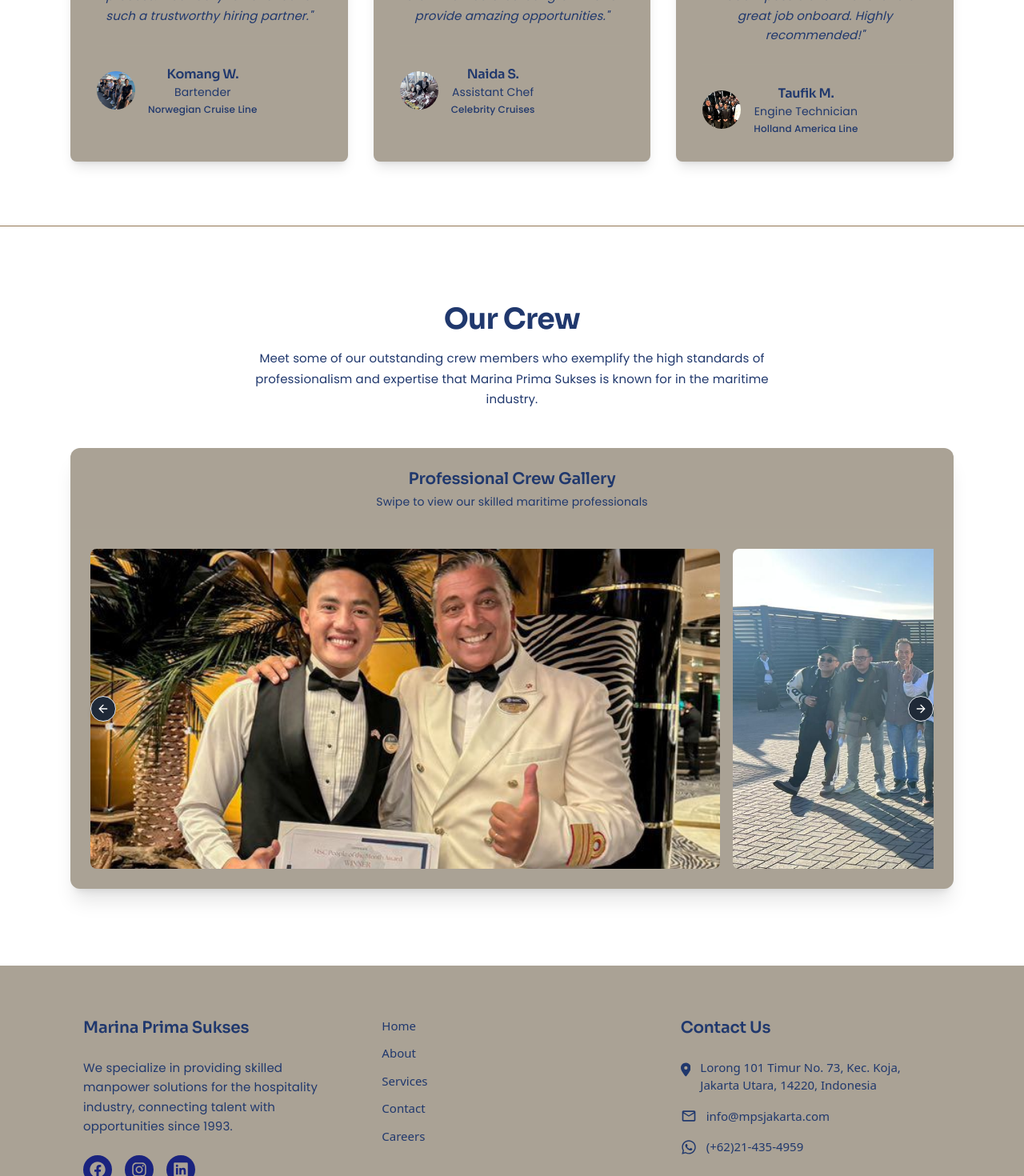
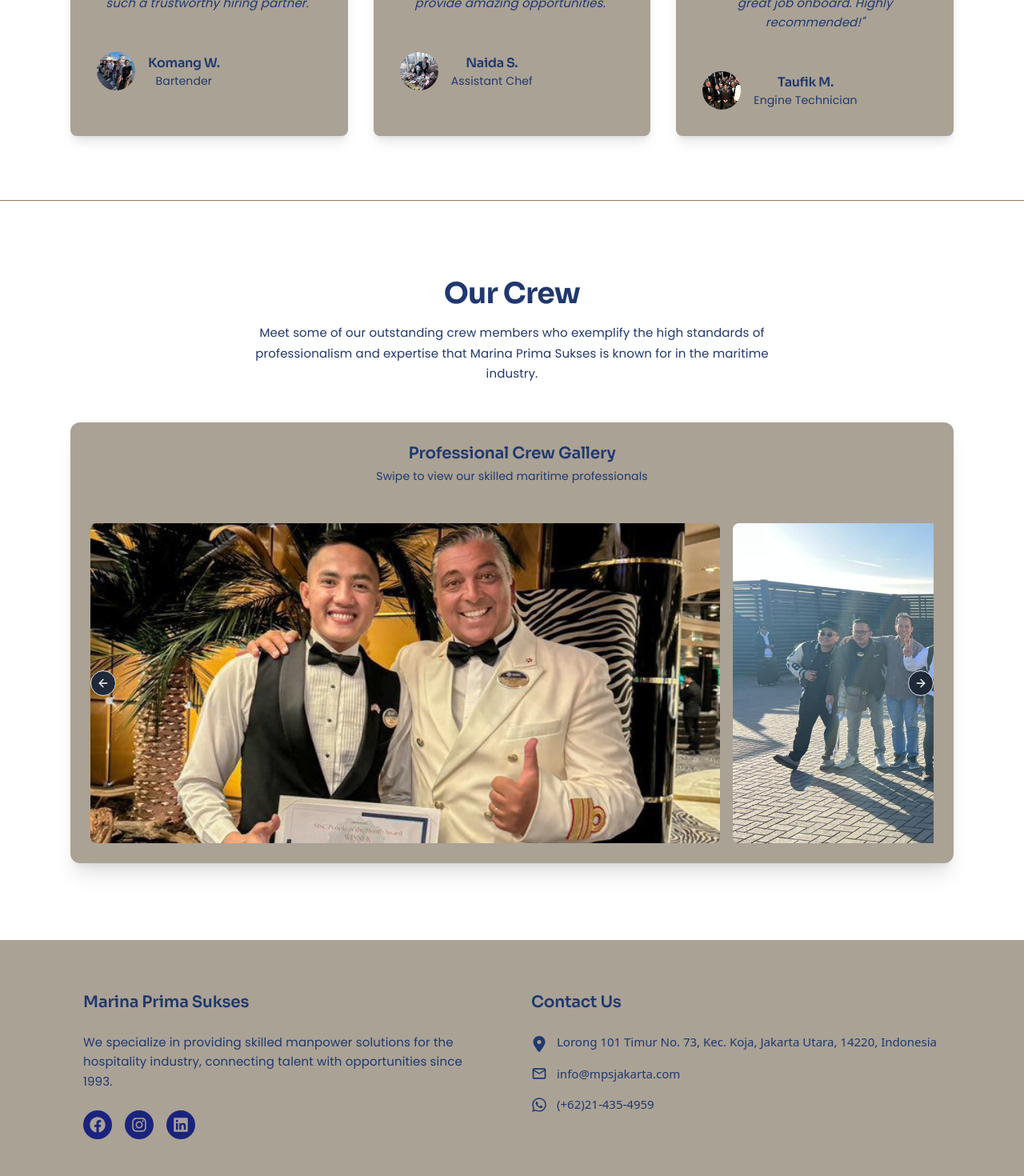
Before and after one commit to jonfry1175/ccc, a Next.js app: page /apply-now in a window 1280 px wide. Shown: the part 1160-2630 px from the top of the page at 80% size. Built offline with nearby package versions, Linux system fonts and the light colour scheme.

Commit message:
feat:fix revisi client 7

```diff
--- a/src/components/atoms/Footer/index.tsx
+++ b/src/components/atoms/Footer/index.tsx
@@ -17,7 +17,7 @@ export default function Footer() {
       <div className="absolute top-0 left-0 right-0 h-1 bg-gradient-to-r from-gold/20 via-gold/50 to-gold/20"></div>
 
       <div className="max-w-6xl px-6 md:px-10 mx-auto">
-        <div className="grid grid-cols-1 md:grid-cols-3 gap-12">
+        <div className="grid grid-cols-1 md:grid-cols-2 gap-12">
           {/* Company Info */}
           <div>
             <h3 className="text-xl font-semibold mb-6 text-color1">
@@ -49,42 +49,6 @@ export default function Footer() {
                 <FaLinkedin className="w-5 h-5 text-color4" />
               </Link>
             </div>
-          </div>
-
-          {/* Quick Links */}
-          <div>
-            <nav className="flex flex-col space-y-3">
-              <Link
-                href="/"
-                className="text-color1 hover:text-color1/50 transition-colors duration-300 text-[15px]"
-              >
-                Home
-              </Link>
-              <Link
-                href="/about"
-                className="text-color1 hover:text-color1/50 transition-colors duration-300 text-[15px]"
-              >
-                About
-              </Link>
-              <Link
-                href="/services"
-                className="text-color1 hover:text-color1/50 transition-colors duration-300 text-[15px]"
-              >
-                Services
-              </Link>
-              <Link
-                href="/contact"
-                className="text-color1 hover:text-color1/50 transition-colors duration-300 text-[15px]"
-              >
-                Contact
-              </Link>
-              <Link
-                href="/careers"
-                className="text-color1 hover:text-color1/50 transition-colors duration-300 text-[15px]"
-              >
-                Careers
-              </Link>
-            </nav>
           </div>
 
           {/* Contact Info */}
--- a/src/components/atoms/MarqueeImageHero/index.tsx
+++ b/src/components/atoms/MarqueeImageHero/index.tsx
@@ -31,7 +31,7 @@ export default function MarqueeImageHero() {
     <div className="relative flex px-5 w-full flex-col bg-gold items-center justify-center overflow-hidden">
       <Marquee
         pauseOnHover
-        className="[--duration:20s] pauseOnHover max-w-full md:mx-auto py-10"
+        className="[--duration:30s] pauseOnHover max-w-full md:mx-auto py-10"
       >
         {firstRow.map((review) => (
           <MarqueLogo key={review.id} {...review} />
--- a/src/components/molecules/ApplyPage/TestimonialCrew/index.tsx
+++ b/src/components/molecules/ApplyPage/TestimonialCrew/index.tsx
@@ -7,7 +7,7 @@ export default function TestimonialCrew() {
         "Thanks to Marina Prima Sukses, I was able to secure a position on a top cruise line. The process was smooth, and they guided me every step of the way, from interviews to deployment. I highly recommendthem to anyone looking for a career at sea!",
       name: " Anggi P. ",
       position: "Waiter",
-      company: "Royal Caribbean",
+
       avatar: "/images/crew/1.jpeg"
     },
     {
@@ -15,7 +15,7 @@ export default function TestimonialCrew() {
         "The staff at Marina Prima Sukses was incredibly professional, supportive and humble. They helped me with my documents, visa, and interview preparation. Now, I am working on a luxury cruise ship andloving every moment!",
       name: "Dandi E.",
       position: "Housekeeping Attendant",
-      company: "Princess Cruises",
+
       avatar: "/images/crew/2.jpeg"
     },
     {
@@ -23,7 +23,7 @@ export default function TestimonialCrew() {
         "I never imagined working on a cruise ship until I found Marina Prima Sukses. They connected me with the perfect job, and now I am traveling the world while earning a great income. Thank you for changing mylife!",
       name: "Jufri M.",
       position: "Deck Crew",
-      company: "Carnival Cruises",
+
       avatar: "/images/crew/3.jpeg"
     },
     {
@@ -31,7 +31,7 @@ export default function TestimonialCrew() {
         "Unlike other agencies, Marina Prima Sukses was 100% transparent. There were no hidden fees, and they ensured that I understood the entire process. I feel lucky to have found such a trustworthy hiring partner.",
       name: "Komang W.",
       position: "Bartender",
-      company: "Norwegian Cruise Line",
+
       avatar: "/images/crew/4.jpeg"
     },
     {
@@ -39,7 +39,7 @@ export default function TestimonialCrew() {
         "I started as a kitchen steward, and with Marina Prima Sukses' support, I have now been promoted to assistant chef! They truly care about crew members’ career growth and provide amazing opportunities.",
       name: "Naida S.",
       position: "Assistant Chef",
-      company: "Celebrity Cruises",
+
       avatar: "/images/crew/5.jpeg"
     },
     {
@@ -47,7 +47,7 @@ export default function TestimonialCrew() {
         "Choosing Marina Prima Sukses was the best decision of my career. Their guidance, professionalism, and strong connections with cruise lines made it possible for me to land a great job onboard. Highly recommended!",
       name: "Taufik M.",
       position: " Engine Technician",
-      company: "Holland America Line",
+
       avatar: "/images/crew/6.jpeg"
     }
   ];
--- a/src/components/molecules/Homepage/Service/index.tsx
+++ b/src/components/molecules/Homepage/Service/index.tsx
@@ -8,7 +8,8 @@ export default function Services() {
   const UniqueValue = [
     {
       id: 1,
-      value: "Fully Compliant with MLC 2006 Standards & ISO 9001:2015 Certified"
+      value:
+        "Fully Compliant with MLC 2006 Standards & ISO 9001:2015 Certified."
     },
     {
       id: 2,
@@ -38,7 +39,7 @@ export default function Services() {
         <section className="bg-white py-5 text-color1">
           <div className="max-w-6xl mx-auto space-y-4 px-4">
             <motion.h1
-              className="text-3xl font-bold"
+              className="text-3xl font-bold mb-20"
               initial={{ opacity: 0, y: -20 }}
               animate={isInView ? { opacity: 1, y: 0 } : { opacity: 0, y: -20 }}
               transition={{ duration: 0.6 }}
--- a/src/components/organism/TrainingPage/index.tsx
+++ b/src/components/organism/TrainingPage/index.tsx
@@ -60,25 +60,21 @@ export default function TrainingPage({ onBackToHome }: TrainingPageProps) {
         </div>
       </section>
 
-      <section className="bg-color4 mt-4 mb-4 py-8   text-color1">
+      <section className="bg-color4 mt-4 mb-4 py-8 text-color1">
         <div className="max-w-6xl mx-auto space-y-4 px-4">
           <h1 className="text-4xl font-bold text-center mb-8">
-            MPS Training Programs
+            Our Top 5 Training Courses
           </h1>
-          <div className="grid grid-cols-1 md:grid-cols-2 lg:grid-cols-3 gap-4">
+          <ul className="list-decimal list-inside ">
             {ProgramsTraining.map((service, index) => (
-              <Card
+              <li
                 key={index}
-                className="space-y-4 text-center border-2 rounded-md hover:shadow-lg transition-all duration-300 transform hover:-translate-y-2"
+                className="text-[16px] font-semibold text-color1 p-4"
               >
-                <CardContent className="px-6 pt-6 space-y-4 text-center">
-                  <p className="text-[16px] font-semibold text-color1">
                 {service.title}
-                  </p>
-                </CardContent>
-              </Card>
+              </li>
             ))}
-          </div>
+          </ul>
         </div>
       </section>
 
@@ -87,15 +83,27 @@ export default function TrainingPage({ onBackToHome }: TrainingPageProps) {
           <h1 className="text-4xl text-center font-bold">
             Rising Stars of Our Program
           </h1>
+          <div className="grid grid-cols-1 md:grid-cols-3 gap-4">
+            <video
+              src="/images/training/11.mp4"
+              controls
+              className="w-full h-[150px] md:h-[400px] object-cover rounded-lg"
+            ></video>
+            <video
+              src="/images/training/12.mp4"
+              controls
+              className="w-full h-[150px] md:h-[400px] object-cover rounded-lg"
+            ></video>
             <CarouselComponent
               images={trainings.map((training) => ({
                 src: training.image,
                 alt: `Training ${training.id}`
               }))}
-            loop={true}
+              loop={false}
               dragFree={true}
               slidesToScroll={1}
             />
+          </div>
         </div>
       </section>
     </div>
--- a/src/lib/DataCertified.ts
+++ b/src/lib/DataCertified.ts
@@ -2,7 +2,7 @@ export const certifiedsData = [
   {
     id: 1,
     image: "/images/Logo/1.png",
-    name: "DINAS PERHUBUNGAN INDONESIA (SIUPPAK)"
+    name: "KEMENTRIAN PERHUBUNGAN INDONESIA (SIUPPAK)"
   },
   {
     id: 2,
```
Also changed, not shown: 1 other file (tests, documents, lock files or other folders). Lines whose indentation alone changed are shown as unchanged.
